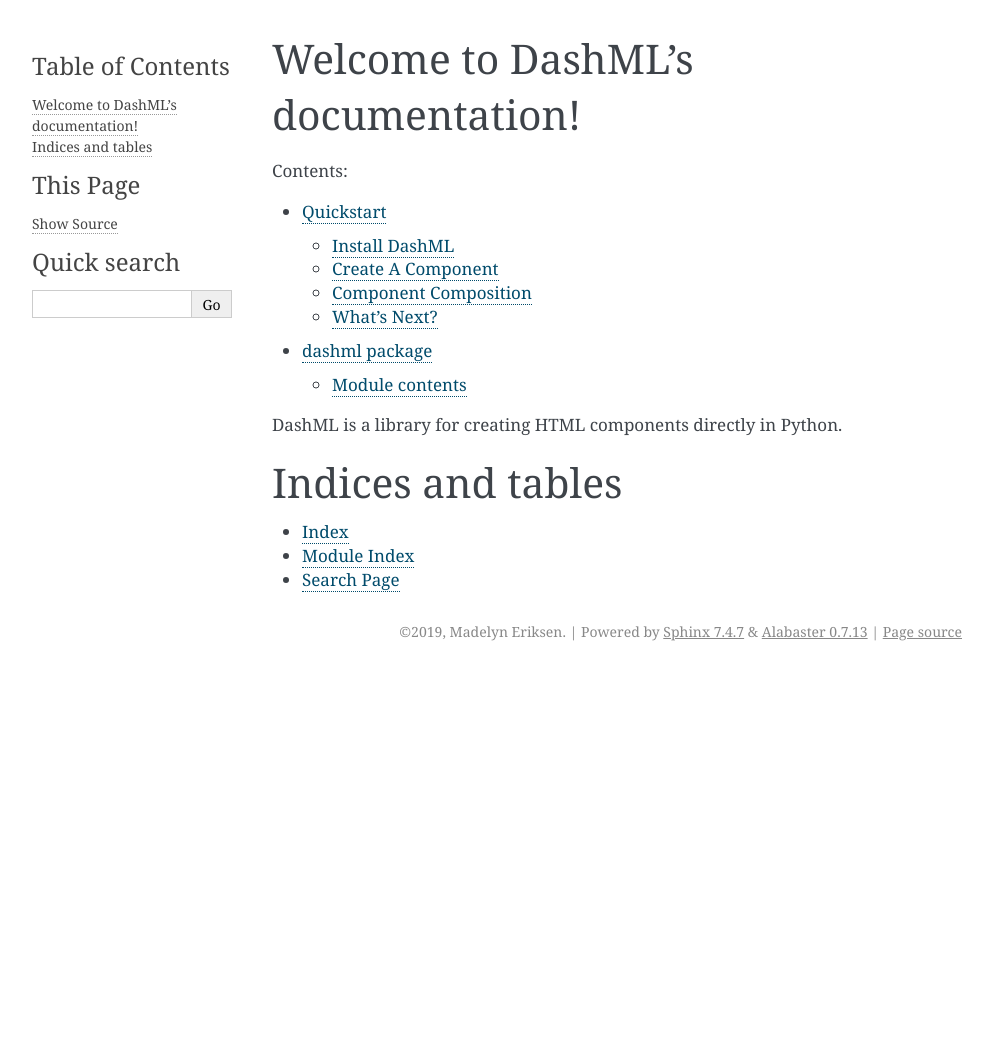
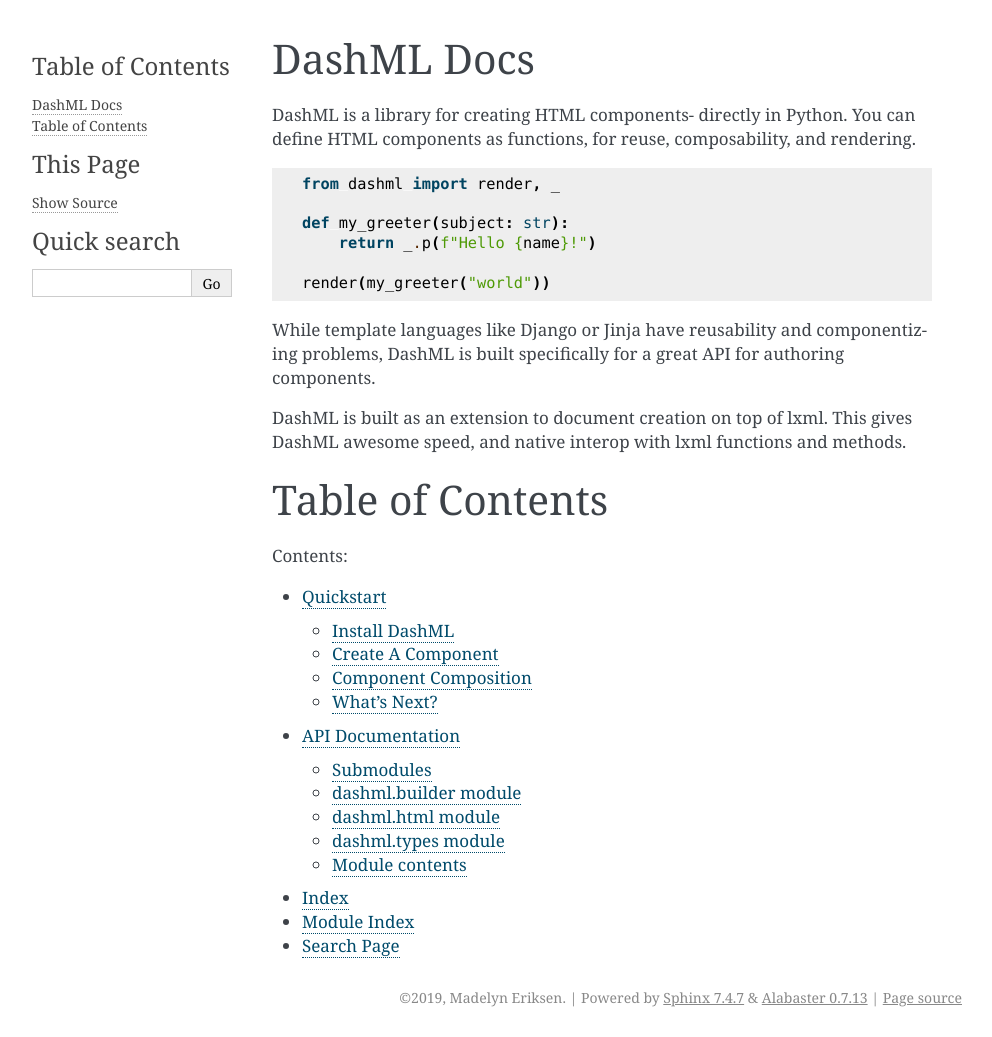
Before and after one commit to jLray84/das-html, a Sphinx documentation site: the page built from docs/index.rst, in a window 1280 px wide. Shown: the whole page, without its empty margins (148-1140 px from the left). Built offline with Sphinx 7.4.7, drawn with Linux system fonts in a browser that asks for light colours; before the commit the page ends 900 px from its top, so only the background shows below that.

Commit message:
Documentation cleanup.

```diff
--- a/docs/conf.py
+++ b/docs/conf.py
@@ -10,9 +10,12 @@
 # add these directories to sys.path here. If the directory is relative to the
 # documentation root, use os.path.abspath to make it absolute, like shown here.
 #
-# import os
-# import sys
-# sys.path.insert(0, os.path.abspath('.'))
+import os
+import sys
+
+sys.path.insert(0, os.path.abspath('.'))
+
+from dashml import VERSION
 
 
 # -- Project information -----------------------------------------------------
@@ -22,7 +25,7 @@ copyright = '2019, Madelyn Eriksen'
 author = 'Madelyn Eriksen'
 
 # The full version, including alpha/beta/rc tags
-release = '2019-12-22'
+release = VERSION
 
 
 # -- General configuration ---------------------------------------------------
--- a/docs/dashml.rst
+++ b/docs/dashml.rst
@@ -1,5 +1,35 @@
-dashml package
-==============
+API Documentation
+=================
+
+DashML's autogenerated API documentation.
+
+Submodules
+----------
+
+dashml.builder module
+---------------------
+
+.. automodule:: dashml.builder
+   :members:
+   :undoc-members:
+   :show-inheritance:
+
+
+dashml.html module
+------------------
+
+.. automodule:: dashml.html
+   :members:
+   :undoc-members:
+   :show-inheritance:
+
+dashml.types module
+-------------------
+
+.. automodule:: dashml.types
+   :members:
+   :undoc-members:
+   :show-inheritance:
 
 
 Module contents
--- a/docs/index.rst
+++ b/docs/index.rst
@@ -3,8 +3,24 @@
    You can adapt this file completely to your liking, but it should at least
    contain the root `toctree` directive.
 
-Welcome to DashML's documentation!
-==================================
+DashML Docs
+===========
+
+DashML is a library for creating HTML components- directly in Python. You can define HTML components as functions, for reuse, composability, and rendering. ::
+
+    from dashml import render, _
+
+    def my_greeter(subject: str):
+        return _.p(f"Hello {name}!")
+
+    render(my_greeter("world"))
+
+While template languages like Django or Jinja have reusability and componentizing problems, DashML is built specifically for a great API for authoring components.
+
+DashML is built as an extension to document creation on top of lxml. This gives DashML awesome speed, and native interop with lxml functions and methods.
+
+Table of Contents
+=================
 
 .. toctree::
    :maxdepth: 2
@@ -13,11 +29,6 @@ Welcome to DashML's documentation!
    quickstart.md
    dashml.rst
 
-DashML is a library for creating HTML components directly in Python.
-
-Indices and tables
-==================
-
 * :ref:`genindex`
 * :ref:`modindex`
 * :ref:`search`
```
